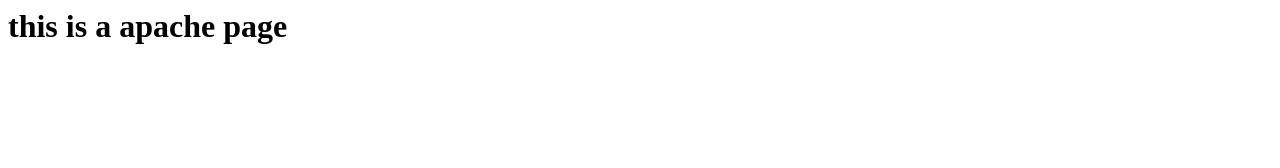
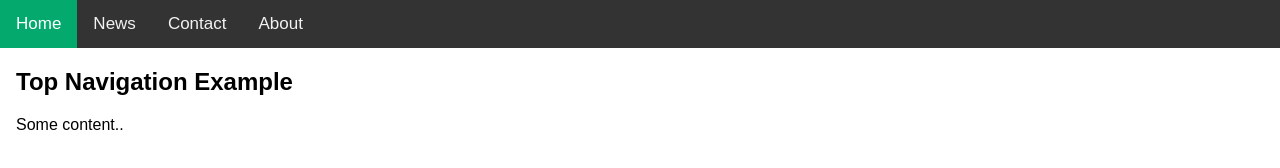
Before and after one commit to korakutiReddamma/apache-code-static, a plain HTML site: page index.html in a window 1280 px wide. Drawn offline with Linux system fonts and the light colour scheme.

Commit message:
update index file

```diff
--- a/index.html
+++ b/index.html
@@ -1 +1,50 @@
-<h1>this is a apache page</h1>
+<!DOCTYPE html>
+<html>
+<head>
+<meta name="viewport" content="width=device-width, initial-scale=1">
+<style>
+body {
+  margin: 0;
+  font-family: Arial, Helvetica, sans-serif;
+}
+
+.topnav {
+  overflow: hidden;
+  background-color: #333;
+}
+
+.topnav a {
+  float: left;
+  color: #f2f2f2;
+  text-align: center;
+  padding: 14px 16px;
+  text-decoration: none;
+  font-size: 17px;
+}
+
+.topnav a:hover {
+  background-color: #ddd;
+  color: black;
+}
+
+.topnav a.active {
+  background-color: #04AA6D;
+  color: white;
+}
+</style>
+</head>
+<body>
+
+<div class="topnav">
+  <a class="active" href="#home">Home</a>
+  <a href="#news">News</a>
+  <a href="#contact">Contact</a>
+  <a href="#about">About</a>
+</div>
+
+<div style="padding-left:16px">
+  <h2>Top Navigation Example</h2>
+  <p>Some content..</p>
+</div>
+
+</body>
```
